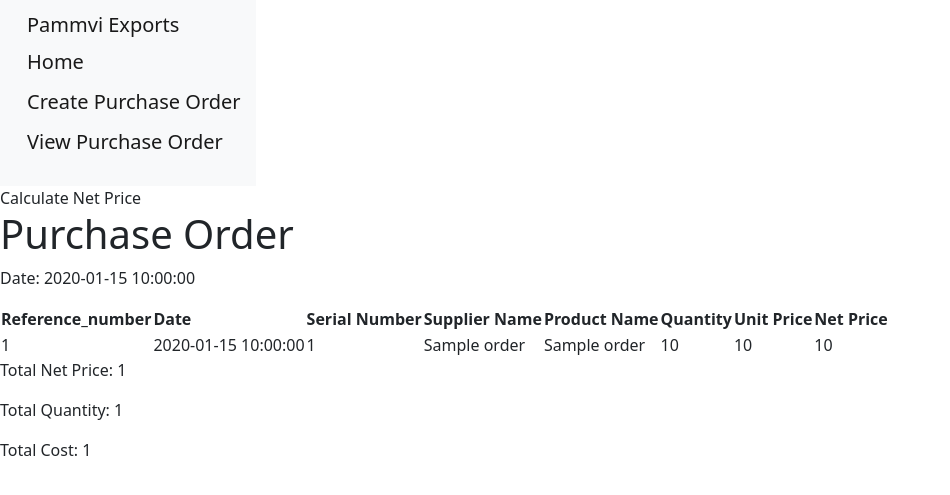
After one commit to lancedsouza/Import_export_portal, a Python web app: template purchase_order/templates/purchase_order/view_purchase_order.html in a window 1280 px wide. The commit adds this page. Shown: the top 495 px of the page, without its empty margins (0-950 px from the left). Run offline with Jinja, Linux system fonts and the light colour scheme; the template is opened without the code that fills it: most values are stand-ins (such as "Sample title", 1, 10 or a date in 2020).

Commit message:
Finished the view purchase order

```diff
--- a/__init__.py
+++ b/__init__.py
@@ -23,9 +23,14 @@ from my_project.purchase_order.views import success_blueprint
 from my_project.purchase_order.views import calculate_net_price_blueprint
 from my_project.purchase_order.views import purchase_order_form_blueprint
 from my_project.purchase_order.views import enter_num_blueprint
+from my_project.purchase_order.views import view_po_blueprint
+from my_project.purchase_order.views import enter_po_num_blueprint
+
 
 app.register_blueprint(purchase_order_blueprint,url_prefix='/purchase_order')
 app.register_blueprint(success_blueprint, url_prefix='/success')
 app.register_blueprint(calculate_net_price_blueprint,url_prefix='/calculate_net_price')
 app.register_blueprint(purchase_order_form_blueprint,url_prefix='/purchase_order_form')
 app.register_blueprint(enter_num_blueprint,url_prefix='/enter_num')
+app.register_blueprint(view_po_blueprint,url_prefix='/view_po')
+app.register_blueprint(enter_po_num_blueprint,url_prefix='/enter_po_num')
--- a/models.py
+++ b/models.py
@@ -45,7 +45,7 @@ class Products(db.Model):
 
 class PurchaseOrder(db.Model):
     __tablename__ = 'purchase_order'
-    reference_num=db.Column(db.String(50), nullable=False)
+    reference_num=db.Column(db.String(50), nullable=False,primary_key=True)
     order_id = db.Column(db.Integer, primary_key=True)
     date = db.Column(db.Date)  # Added date column
     serial_number = db.Column(db.Integer, nullable=False)
--- /dev/null
+++ b/purchase_order/templates/purchase_order/view_purchase_order.html
@@ -0,0 +1,44 @@
+{% extends "base.html" %}
+{% block title %} Purchase Order {% endblock %}
+
+{% block content %}
+<a >Calculate Net Price</a>
+
+    <!-- Link to the total route -->
+
+    <h1>Purchase Order</h1>
+
+    <p>Date: {{po_view.date}}</p>
+    <table>
+        <thead>
+            <tr>
+                <th>Reference_number</th>
+                <th>Date</th>
+                <th>Serial Number</th>
+                <th>Supplier Name</th>
+                <th>Product Name</th>
+                <th>Quantity</th>
+                <th>Unit Price</th>
+                <th>Net Price</th>
+            </tr>
+        </thead>
+        <tbody>
+            {% for order in po_view %}
+            <tr>
+                <td>{{ order.reference_num}}</td>
+                <td>{{ order.date }}</td>
+                <td>{{ order.serial_number }}</td>
+                <td>{{ order.supplier_name }}</td>
+                <td>{{ order.product_name }}</td>
+                <td>{{ order.qty }}</td>
+                <td>{{ order.unit_price }}</td>
+                <td>{{ order.net_price }}</td>
+            </tr>
+            {% endfor %}
+        </tbody>
+    </table>
+    <p>Total Net Price: {{ total_net_price }}</p>
+    <p>Total Quantity: {{ total_quantity }}</p>
+    <p>Total Cost: {{ total_cost }}</p>
+</body>
+{% endblock %}
--- a/templates/base.html
+++ b/templates/base.html
@@ -14,8 +14,8 @@
 
 
       <a class="navbar-brand" href="{{ url_for('enter_num.enter_num') }}">Create Purchase Order</a>
-      <a class="navbar-brand" href="{{ url_for('enter_num.enter_num') }}"> View Purchase Order</a>
-      <a class="navbar-brand" href="{{ url_for('enter_num.enter_num') }}"> Update Purchase Order</a>
+      <a class="navbar-brand" href="{{ url_for('enter_po_num.enter_po_num') }}"> View Purchase Order</a>
+
     </div>
   </nav>
 
```
Also changed, not shown: purchase_order/templates/purchase_order/enter_po_num.html (added, +13 -0 lines), purchase_order/views.py (+36 -0 lines), data.sqlite3.
